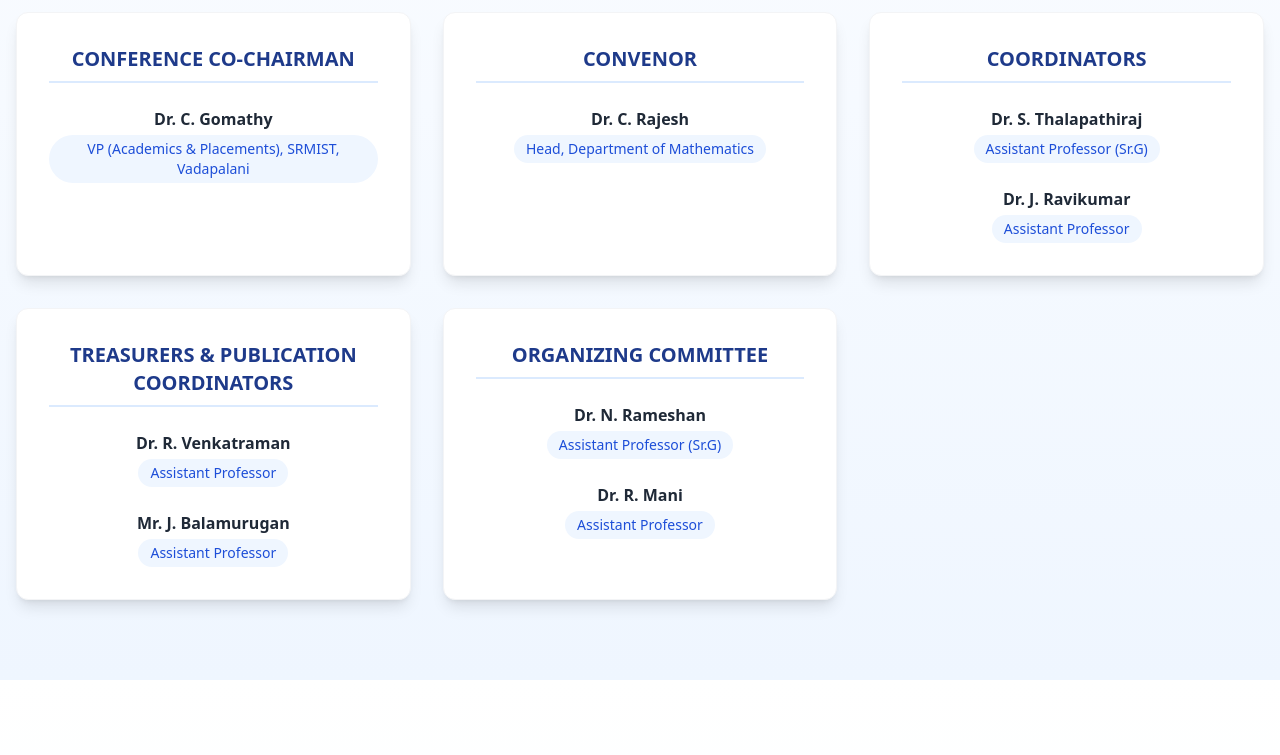
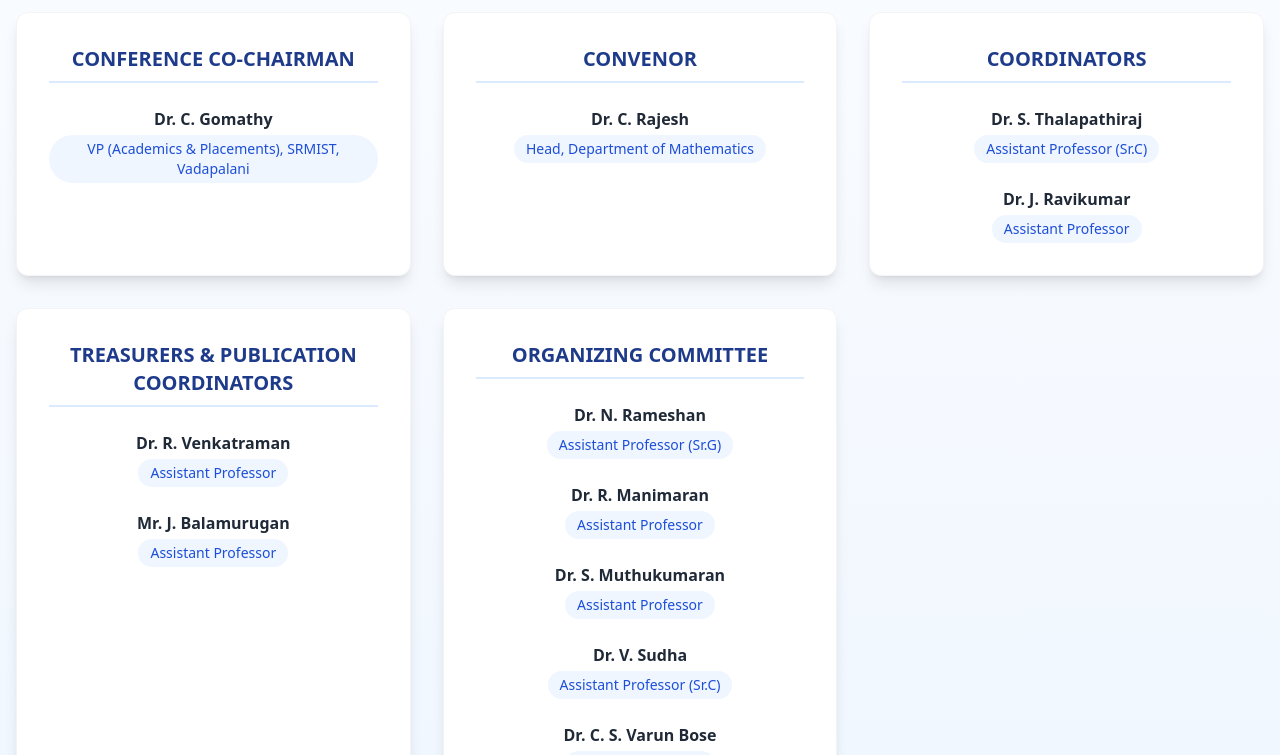
Before and after one commit to Aniks18/ICIRTAM-25, a Next.js app: page / in a window 1280 px wide. Shown: the part 3980-4735 px from the top of the page. Built offline with nearby package versions, Linux system fonts and the light colour scheme.

Commit message:
Update OrganizingCommittee.tsx

```diff
--- a/src/components/OrganizingCommittee.tsx
+++ b/src/components/OrganizingCommittee.tsx
@@ -33,7 +33,7 @@ const OrganizingCommittee = () => {
       {
         title: "COORDINATORS",
         members: [
-          { name: "Dr. S. Thalapathiraj", role: "Assistant Professor (Sr.G)" },
+          { name: "Dr. S. Thalapathiraj", role: "Assistant Professor (Sr.C)" },
           { name: "Dr. J. Ravikumar", role: "Assistant Professor" }
         ]
       },
@@ -48,7 +48,11 @@ const OrganizingCommittee = () => {
         title: "ORGANIZING COMMITTEE",
         members: [
           { name: "Dr. N. Rameshan", role: "Assistant Professor (Sr.G)" },
-          { name: "Dr. R. Mani", role: "Assistant Professor" }
+          { name: "Dr. R. Manimaran", role: "Assistant Professor" },
+          { name: "Dr. S. Muthukumaran", role: "Assistant Professor" },
+          { name: "Dr. V. Sudha", role: "Assistant Professor (Sr.C)" },
+          { name: "Dr. C. S. Varun Bose", role: "Assistant Professor" },
+          { name: "Dr. E. Ragupathi", role: "Assistant Professor" }
         ]
       }
     ]
```
